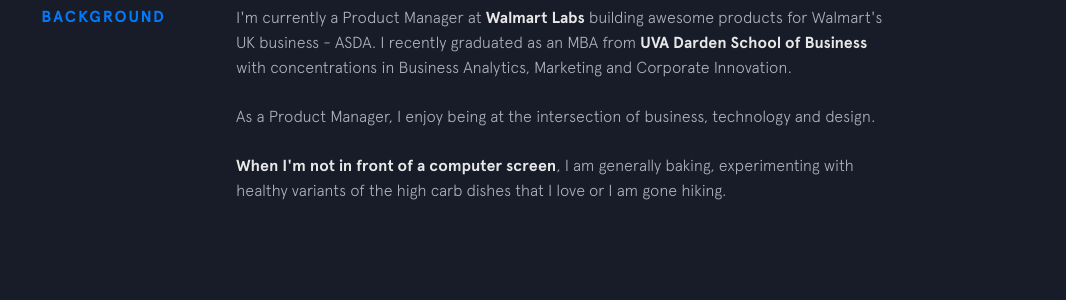
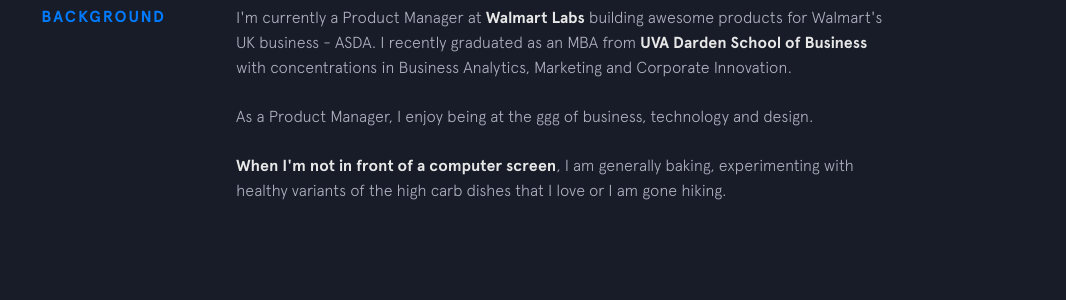
Before and after one commit to sonal1771/sonal1771.github.io, a Jekyll site: the page built from index.html, in a window 1280 px wide and 900 px high, scrolled down 940 px. Shown: the part 153-453 px from the top of the window, without its empty margins (214-1280 px from the left). Built offline with Jekyll 4.4.1, drawn with Linux system fonts in a browser that asks for light colours; nearby versions of some CDN libraries.

Commit message:
minor change

```diff
--- a/_config_dev.yml
+++ b/_config_dev.yml
@@ -4,7 +4,7 @@ title: Sonal Jain | Product Manager
 description: Focused on building technology enabled products centered around addressing customer needs
 url: https://sonal1771.github.io/
 baseurl: ''
-email: brittany.chiang@gmail.com
+email: sonal1771@gmail.com
 cover: https://sonal1771.github.io/img/og.png
 logo: https://sonal1771.github.io/img/emojis/technologist.png
 resume: https://sonal1771.github.io/resume.pdf
--- a/_includes/background.html
+++ b/_includes/background.html
@@ -9,7 +9,7 @@
     </p>
 
     <p>
-      As a Product Manager, I enjoy being at the intersection of business, technology and design.
+      As a Product Manager, I enjoy being at the ggg of business, technology and design.
     </p>
 
     <p>
```
